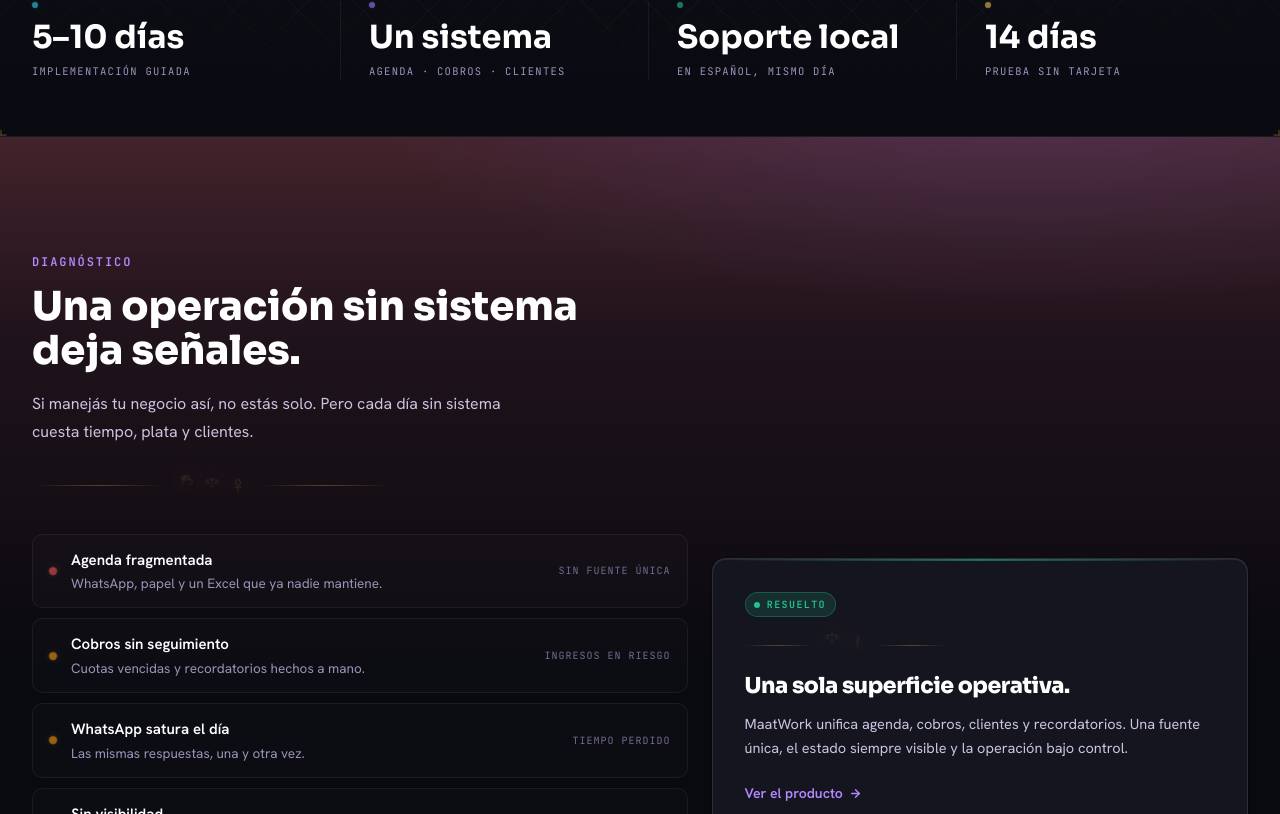
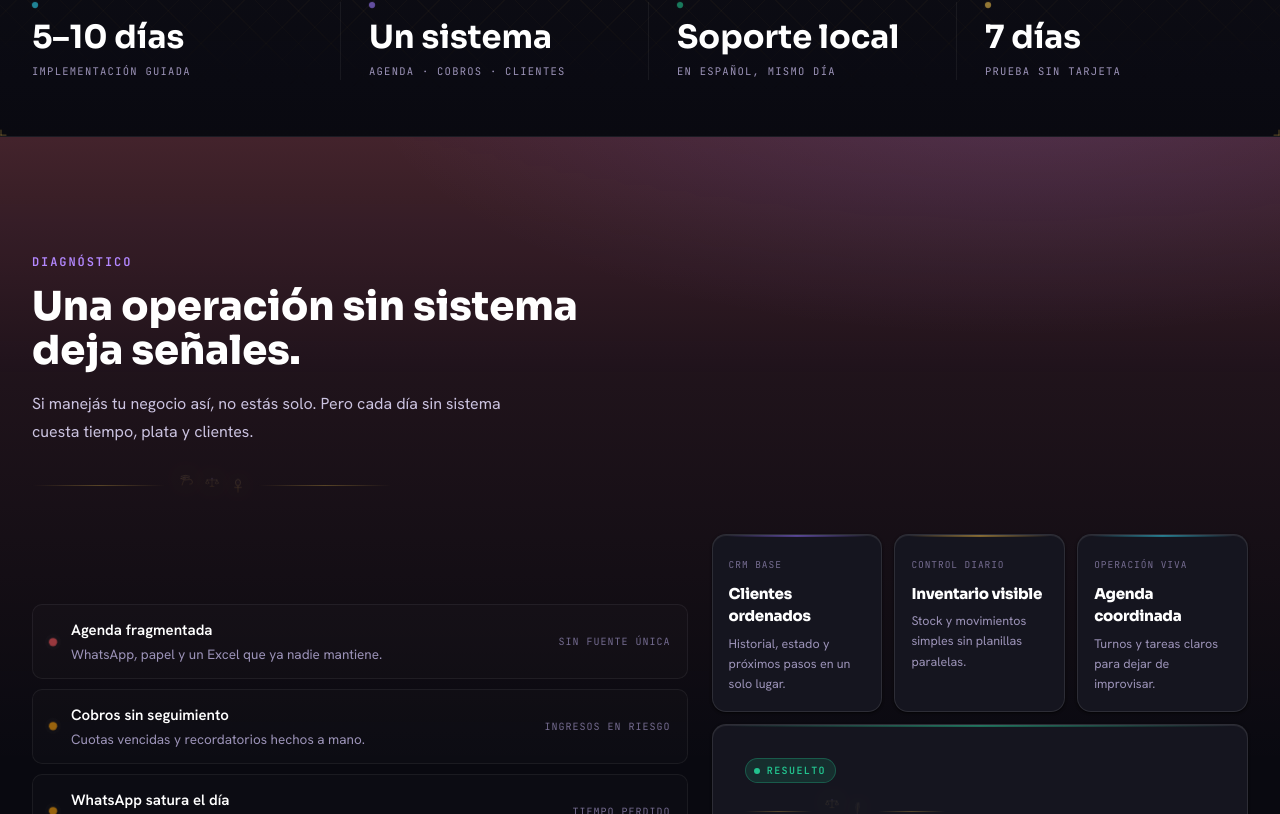
Before and after one commit to Gigisanta/maatwork-landing, a Next.js app: page / in a window 1280 px wide. Shown: the part 1346-2160 px from the top of the page. Built offline with nearby package versions, Linux system fonts and the light colour scheme.

Commit message:
Optimize mobile performance and diagnosis section

```diff
--- a/src/app/globals.css
+++ b/src/app/globals.css
@@ -130,6 +130,7 @@ html {
   color-scheme: dark;
   scroll-behavior: smooth;
   overflow-x: clip;
+  width: 100%;
   -webkit-text-size-adjust: 100%;
 }
 
@@ -142,6 +143,8 @@ body {
   -moz-osx-font-smoothing: grayscale;
   text-rendering: optimizeLegibility;
   min-height: 100vh;
+  width: 100%;
+  margin: 0;
   overflow-x: clip;
 }
 
@@ -955,8 +958,41 @@ html.js-ready .reveal.is-visible {
   .field-aurora { filter: blur(16px); }
   .field-prism  { filter: blur(44px) saturate(130%); opacity: 0.6; }
   .field-orbit  { filter: blur(48px); }
-  .field-beam   { display: none; }
+  .field-beam,
+  .field-scan   { display: none; }
   .hero-halo    { filter: blur(34px); }
+
+  /* Mobile: keep the color identity but FREEZE the paint/composite-heavy
+     continuous loops (blurred + screen-blended layers, animated box-shadows,
+     the conic-gradient ring). Static gradients stay, so .bg-field rasterizes
+     once and composites cheaply while scrolling instead of re-rastering every
+     frame. The cheap transform/opacity micro-motions (grid pulse, dot pulse,
+     motif float, scan beams in panels) keep the page alive. */
+  .field-prism,
+  .field-orbit,
+  .field-aurora,
+  .hero-halo,
+  .panel-aurora,
+  .cta-violet::before,
+  .ring-anim::before,
+  .live-ring { animation: none; }
+
+  /* No animation → no reason to keep these large surfaces promoted to their
+     own GPU layers (saves compositor memory on low-end devices). */
+  .field-prism,
+  .field-orbit,
+  .field-aurora,
+  .field-beam,
+  .panel-aurora { will-change: auto; }
+}
+
+/* Touch devices have no real hover: neutralize the lift transforms so a tap
+   doesn't leave a card "stuck" raised (and skips the extra repaint). Color /
+   border hover states are harmless and stay. */
+@media (hover: none) {
+  .hover-scale:hover,
+  .ops-card:hover,
+  .card-accent:hover { transform: none; }
 }
 
 /* Respect prefers-reduced-motion */
--- a/src/app/layout.tsx
+++ b/src/app/layout.tsx
@@ -48,7 +48,7 @@ export const metadata: Metadata = {
     template: "%s · MaatWork",
   },
   description:
-    "Plataforma operativa para negocios con agenda, cobros y clientes recurrentes. Implementación guiada con soporte local en español. 14 días gratis, sin tarjeta.",
+    "Plataforma operativa para negocios con agenda, cobros y clientes recurrentes. Implementación guiada con soporte local en español. 7 días gratis, sin tarjeta.",
   icons: {
     icon: [{ url: "/favicon.svg", type: "image/svg+xml" }],
     shortcut: "/favicon.svg",
@@ -79,7 +79,7 @@ export const metadata: Metadata = {
     siteName: SITE_NAME,
     title: "MaatWork — Plataforma operativa para agenda, cobros y clientes",
     description:
-      "Agenda, cobros, clientes y recordatorios en un solo sistema. Implementación guiada con soporte local. 14 días gratis, sin tarjeta.",
+      "Agenda, cobros, clientes y recordatorios en un solo sistema. Implementación guiada con soporte local. 7 días gratis, sin tarjeta.",
     images: [
       {
         url: "/og-image.png",
@@ -93,7 +93,7 @@ export const metadata: Metadata = {
     card: "summary_large_image",
     title: "MaatWork — Plataforma operativa para agenda, cobros y clientes",
     description:
-      "Agenda, cobros, clientes y recordatorios en un solo sistema. 14 días gratis, sin tarjeta.",
+      "Agenda, cobros, clientes y recordatorios en un solo sistema. 7 días gratis, sin tarjeta.",
     images: ["/twitter-image.png"],
   },
   robots: {
--- a/src/components/FinalCTA.tsx
+++ b/src/components/FinalCTA.tsx
@@ -41,7 +41,7 @@ export function FinalCTA() {
               ¿Listo para operar con un solo sistema?
             </h2>
             <p className="mx-auto mt-5 max-w-[540px] text-[16px] leading-relaxed text-slate-300 md:text-[17px]">
-              Empezás con 14 días gratis, sin tarjeta. Te mostramos una demo operativa y
+              Empezás con 7 días gratis, sin tarjeta. Te mostramos una demo operativa y
               configuramos todo con vos.
             </p>
 
--- a/src/components/ProblemSolution.tsx
+++ b/src/components/ProblemSolution.tsx
@@ -1,7 +1,8 @@
 /**
  * ProblemSolution — the operational diagnosis. Instead of generic "pain cards",
  * the disorder is rendered as a feed of operational signals (severity dot +
- * detail + mono meta), then resolved into a single operational surface.
+ * detail + mono meta), then resolved into a small set of outcome cards plus the
+ * main operational-surface promise.
  */
 import { GlyphRail } from "./Ornaments";
 
@@ -10,6 +11,13 @@ type Signal = {
   title: string;
   detail: string;
   meta: string;
+};
+
+type Outcome = {
+  title: string;
+  detail: string;
+  metric: string;
+  accent: "accent-violet" | "accent-gold" | "accent-cyan";
 };
 
 const SIGNALS: Signal[] = [
@@ -36,6 +44,27 @@ const SIGNALS: Signal[] = [
     title: "Sin visibilidad",
     detail: "No sabés qué entró ni quién dejó de venir.",
     meta: "Decisiones a ciegas",
+  },
+];
+
+const OUTCOMES: Outcome[] = [
+  {
+    title: "Clientes ordenados",
+    detail: "Historial, estado y próximos pasos en un solo lugar.",
+    metric: "CRM base",
+    accent: "accent-violet",
+  },
+  {
+    title: "Inventario visible",
+    detail: "Stock y movimientos simples sin planillas paralelas.",
+    metric: "Control diario",
+    accent: "accent-gold",
+  },
+  {
+    title: "Agenda coordinada",
+    detail: "Turnos y tareas claros para dejar de improvisar.",
+    metric: "Operación viva",
+    accent: "accent-cyan",
   },
 ];
 
@@ -75,7 +104,28 @@ export function ProblemSolution() {
           </ul>
 
           {/* Resolved state */}
-          <div className="reveal ops-card card-accent accent-emerald p-7 md:p-8" style={{ transitionDelay: "120ms" }}>
+          <div className="space-y-3">
+            <div className="grid gap-3 sm:grid-cols-3 lg:grid-cols-1 xl:grid-cols-3">
+              {OUTCOMES.map((o, i) => (
+                <div
+                  key={o.title}
+                  className={`reveal ops-card card-accent ${o.accent} p-4`}
+                  style={{ transitionDelay: `${120 + i * 60}ms` }}
+                >
+                  <span className="font-mono text-[9.5px] uppercase tracking-[0.1em] text-slate-500">
+                    {o.metric}
+                  </span>
+                  <h3 className="mt-2 font-display text-[15px] font-extrabold tracking-[-0.02em] text-white">
+                    {o.title}
+                  </h3>
+                  <p className="mt-1.5 text-[12.5px] leading-relaxed text-slate-400">
+                    {o.detail}
+                  </p>
+                </div>
+              ))}
+            </div>
+
+            <div className="reveal ops-card card-accent accent-emerald p-7 md:p-8" style={{ transitionDelay: "300ms" }}>
               <span className="status-pill status-pill--ok">
                 <span className="live-ring h-1.5 w-1.5 rounded-full bg-success" />
                 Resuelto
@@ -85,7 +135,7 @@ export function ProblemSolution() {
                 Una sola superficie operativa.
               </h3>
               <p className="mt-2.5 text-[14.5px] leading-relaxed text-slate-300">
-              MaatWork unifica agenda, cobros, clientes y recordatorios. Una fuente única,
+                MaatWork unifica clientes, inventario, agenda y control diario. Una fuente única,
                 el estado siempre visible y la operación bajo control.
               </p>
               <a
@@ -101,6 +151,7 @@ export function ProblemSolution() {
             </div>
           </div>
         </div>
+      </div>
     </section>
   );
 }
--- a/src/components/ProductShowcase.tsx
+++ b/src/components/ProductShowcase.tsx
@@ -95,6 +95,7 @@ export function ProductShowcase() {
   const [active, setActive] = useState(0);
   const [paused, setPaused] = useState(false);
   const [visible, setVisible] = useState(true);
+  const [pageVisible, setPageVisible] = useState(true);
   const rootRef = useRef<HTMLDivElement>(null);
 
   useEffect(() => {
@@ -105,11 +106,18 @@ export function ProductShowcase() {
   }, []);
 
   useEffect(() => {
-    if (paused || !visible) return;
+    const onVisibility = () => setPageVisible(document.visibilityState === "visible");
+    onVisibility();
+    document.addEventListener("visibilitychange", onVisibility);
+    return () => document.removeEventListener("visibilitychange", onVisibility);
+  }, []);
+
+  useEffect(() => {
+    if (paused || !visible || !pageVisible) return;
     if (window.matchMedia?.("(prefers-reduced-motion: reduce)").matches) return;
     const id = setInterval(() => setActive((p) => (p + 1) % SCREENS.length), INTERVAL_MS);
     return () => clearInterval(id);
-  }, [paused, visible]);
+  }, [paused, visible, pageVisible]);
 
   const accent = SCREENS[active].accent;
 
@@ -177,7 +185,7 @@ export function ProductShowcase() {
                 aria-hidden
               />
               <span className="truncate">{s.name}</span>
-              {on && !paused && visible && (
+              {on && !paused && visible && pageVisible && (
                 <span
                   key={active}
                   aria-hidden
--- a/src/components/ProofStrip.tsx
+++ b/src/components/ProofStrip.tsx
@@ -10,7 +10,7 @@ const MARKERS: { value: string; label: string; dot: string }[] = [
   { value: "5–10 días", label: "Implementación guiada", dot: "var(--cyan)" },
   { value: "Un sistema", label: "Agenda · Cobros · Clientes", dot: "var(--violet-400)" },
   { value: "Soporte local", label: "En español, mismo día", dot: "var(--success)" },
-  { value: "14 días", label: "Prueba sin tarjeta", dot: "var(--gold-400)" },
+  { value: "7 días", label: "Prueba sin tarjeta", dot: "var(--gold-400)" },
 ];
 
 export function ProofStrip() {
--- a/src/data/faqs.ts
+++ b/src/data/faqs.ts
@@ -12,7 +12,7 @@ export const FAQS: Faq[] = [
   },
   {
     q: "¿Necesito tarjeta para probar?",
-    a: "No. Los 14 días son gratis y no pedimos tarjeta. Si decidís continuar, ahí elegís cómo pagar: transferencia, Mercado Pago o tarjeta.",
+    a: "No. Los 7 días son gratis y no pedimos tarjeta. Si decidís continuar, ahí elegís cómo pagar: transferencia, Mercado Pago o tarjeta.",
   },
   {
     q: "¿Sirve para mi rubro?",
```
Also changed, not shown: src/components/Navbar.tsx (+12 -3 lines), src/components/StickyWhatsApp.tsx (+12 -5 lines). Lines whose indentation alone changed are shown as unchanged.
